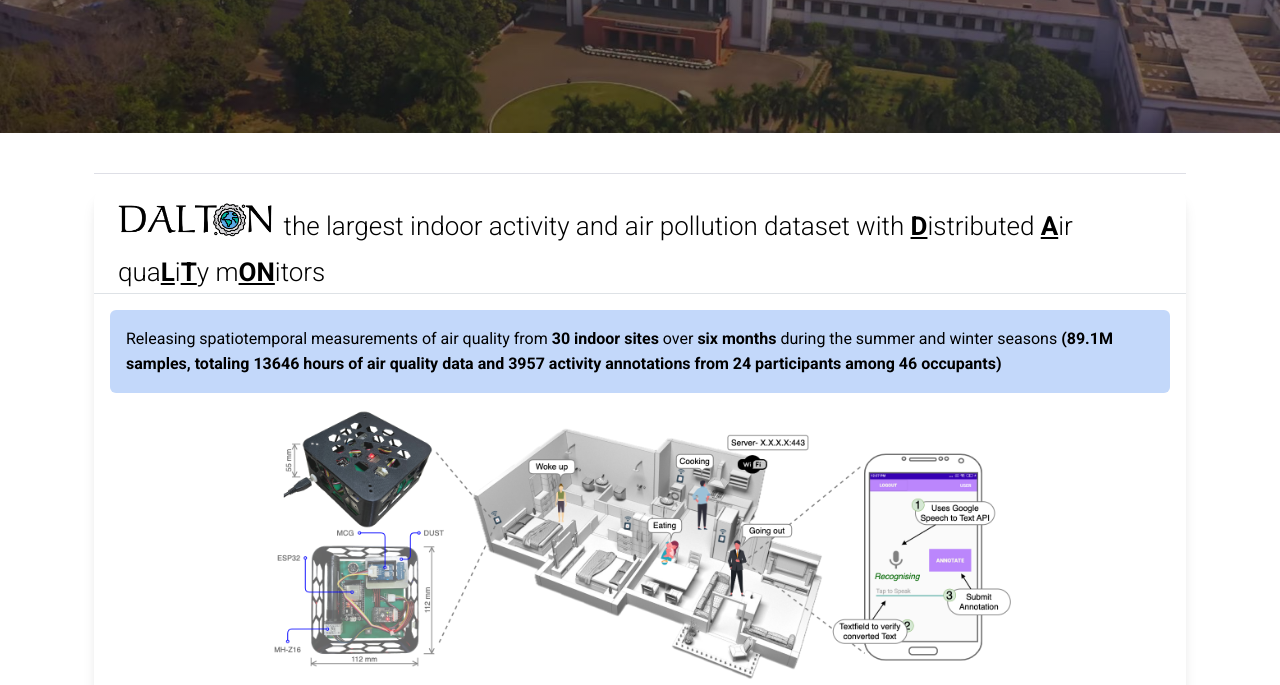
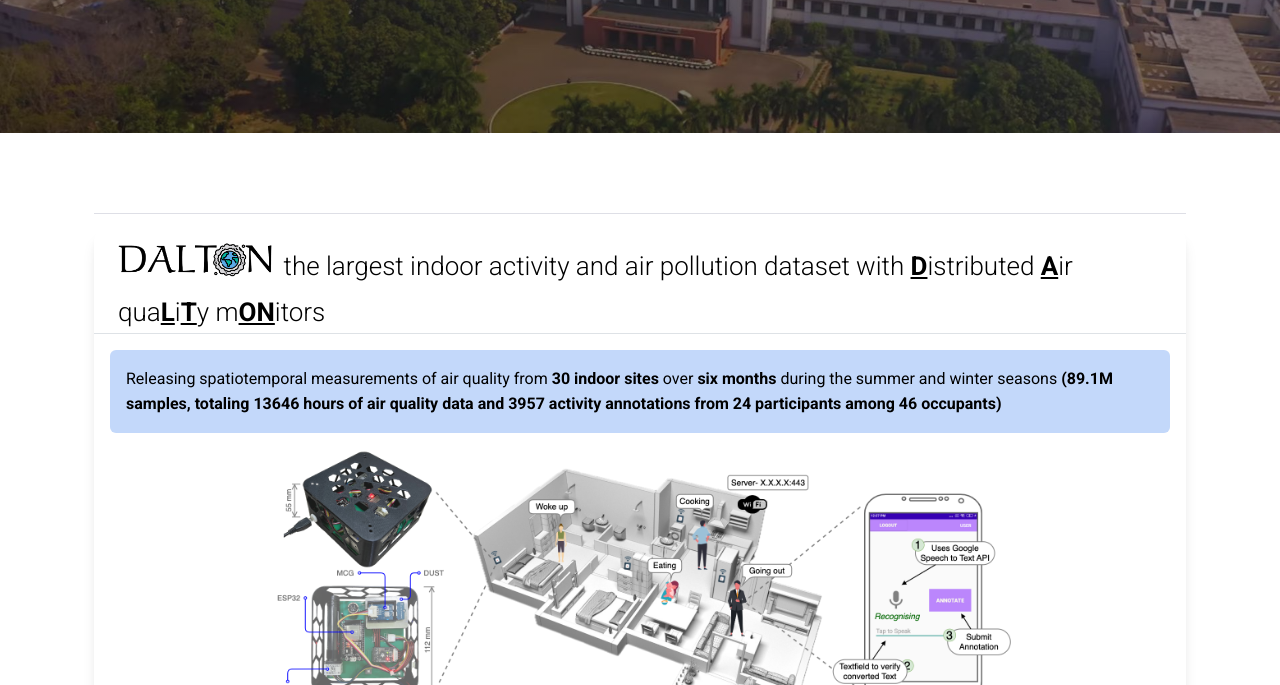
Before and after one commit to ubinet-iitkgp/ubinet, a website: page pages/DALTON.html in a window 1280 px wide. Shown: the part 267-952 px from the top of the page. Drawn offline with Linux system fonts and the light colour scheme; some packages are replaced by stand-ins of ours.

Commit message:
minor fix to dalton dataset page

```diff
--- a/pages/DALTON.html
+++ b/pages/DALTON.html
@@ -187,7 +187,7 @@
     </div>
   </header>
   <!-- -------- END HEADER 7 w/ text and video ------- -->
-  <div class="container mt-4">
+  <div class="container mt-6">
     <div class="row">
       <div class="col-lg-12 mx-auto">
         <!--<h2>Research Focus @ UbiNet</h2>-->
```
